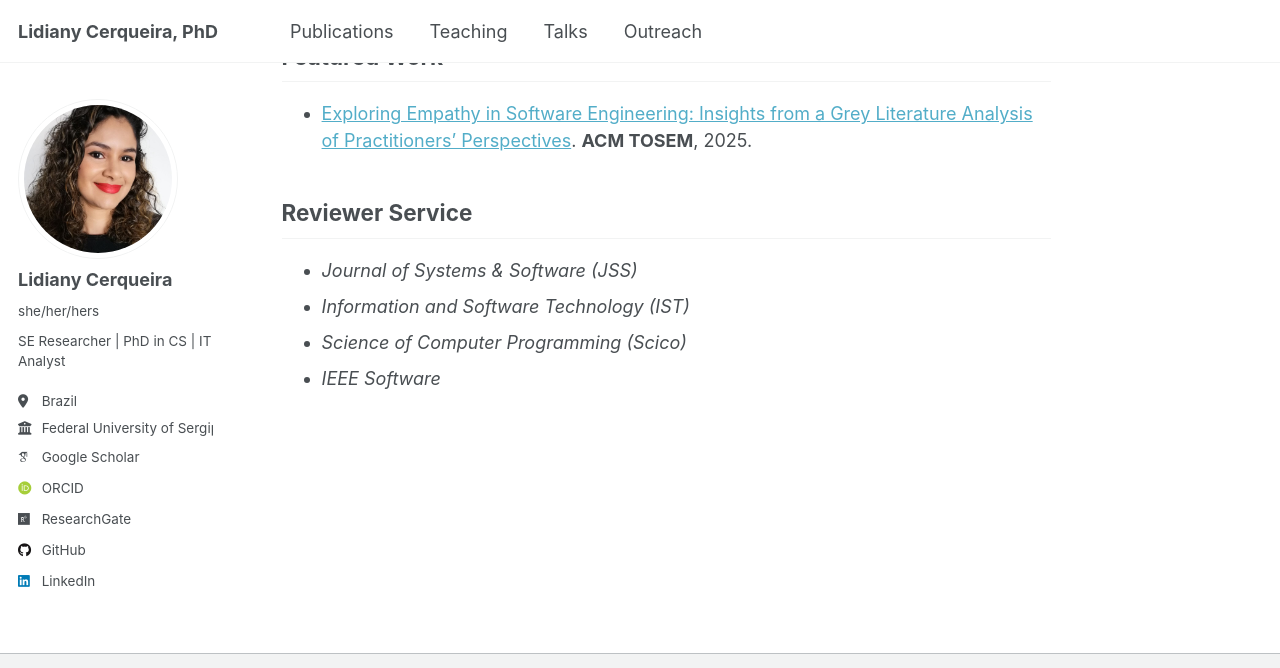
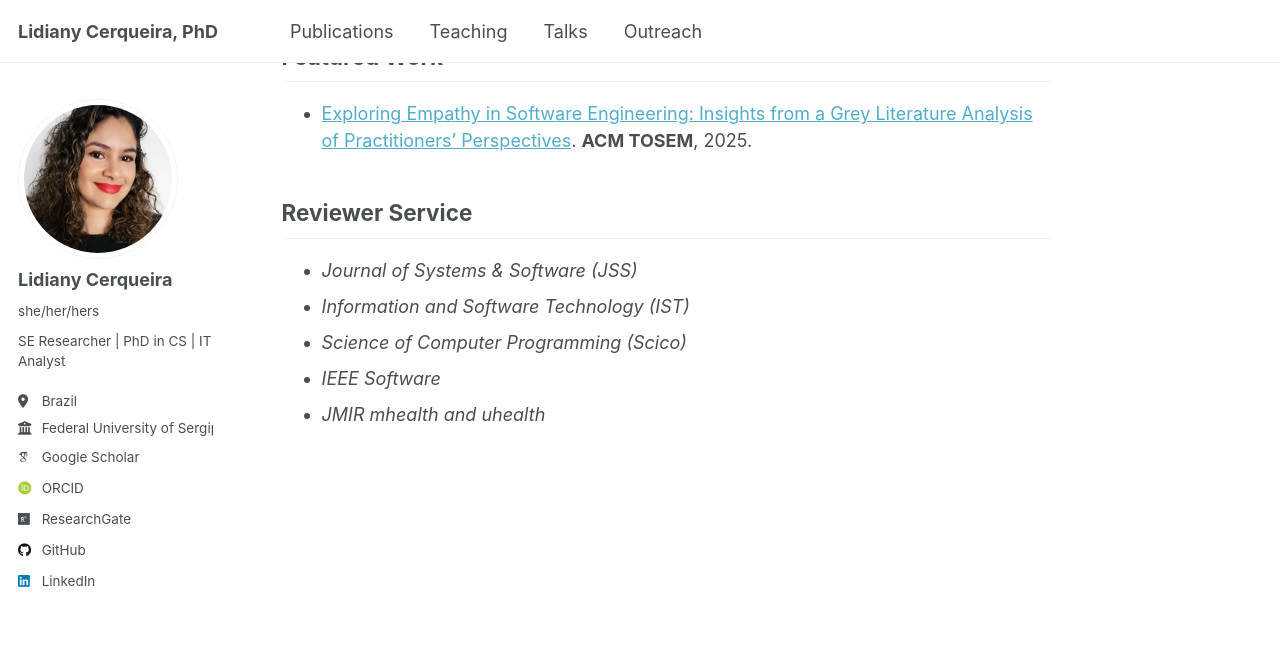
Before and after one commit to lidianycs/lidianycs.github.io, a Jekyll site: the page built from _pages/about.md, in a window 1280 px wide and 900 px high, scrolled down 720 px, cut to the strip 0-668 px from the top of the window. Built offline with Jekyll 4.4.1, drawn with Linux system fonts in a browser that asks for light colours; some web fonts are replaced.

Commit message:
Update about.md

```diff
--- a/_pages/about.md
+++ b/_pages/about.md
@@ -41,3 +41,4 @@ I bring over 15 years of industry experience as a software engineer and dedicate
 - *Information and Software Technology (IST)*
 - *Science of Computer Programming (Scico)*
 - *IEEE Software*
+- *JMIR mhealth and uhealth*
```
